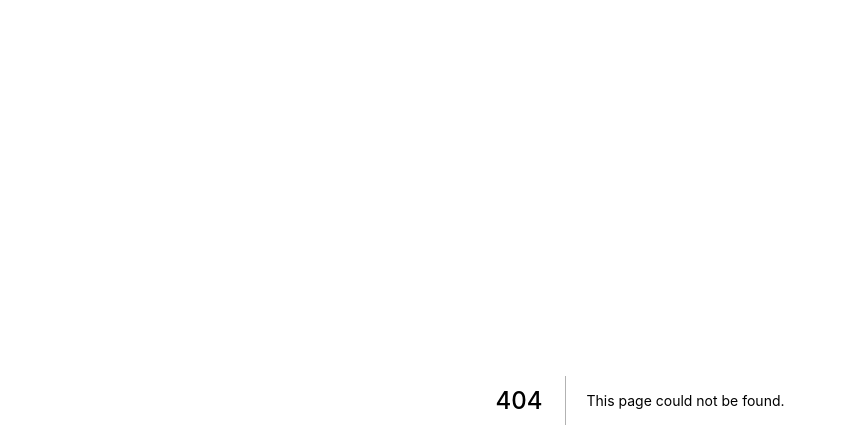
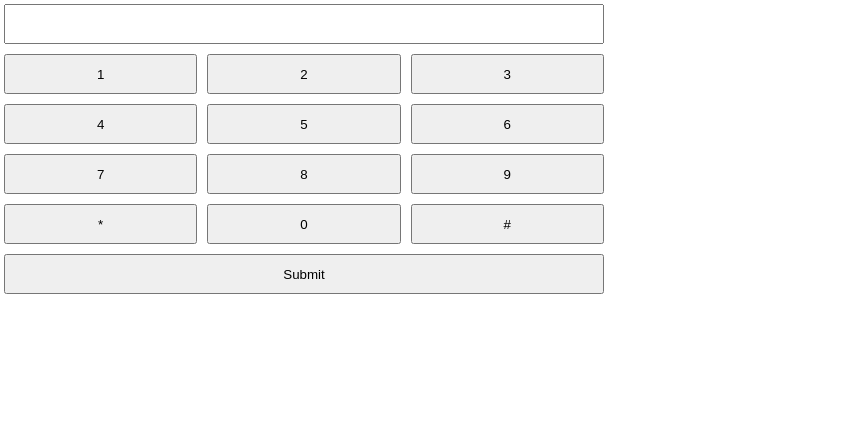
Before and after one commit to benalexb/exercises, a Next.js app: page /numpad in a window 1280 px wide. Before the commit this address had no page. Shown: the top 448 px of the page, without its empty margins (0-843 px from the left). Built offline with nearby package versions, Linux system fonts and the light colour scheme.

Commit message:
Finished num pad exercise

```diff
--- a/components/Calendar/index.js
+++ /dev/null
@@ -1,3 +0,0 @@
-import Calendar from './Calendar'
-export * from './Calendar'
-export default Calendar;
--- a/pages/calendar.js
+++ b/pages/calendar.js
@@ -1,4 +1,4 @@
-import Calendar from '../components/Calendar';
+import Calendar from '../src/components/Calendar';
 
 /*
  * The purpose of this exercise is to get familiar with CSS Grid layouts.
--- a/pages/index.js
+++ b/pages/index.js
@@ -1,5 +1,5 @@
 import Link from 'next/link';
-import styles from '../styles/Home.module.css';
+import styles from '../src/styles/Home.module.css';
 
 const Home = () => (
   <div className={styles.container}>
@@ -7,6 +7,9 @@
       <li>
         <Link href="/calendar">Calendar</Link>
       </li>
+      <li>
+        <Link href="/numpad">NumPad</Link>
+      </li>
     </ul>
   </div>
 );
--- a/components/Calendar/Calendar.jsx
+++ b/src/components/Calendar.jsx
@@ -3,9 +3,9 @@
 import { DateTime, Info, Duration } from 'luxon';
 import clsx from 'clsx';
 import { range } from 'lodash';
-import styles from './Calendar.module.css';
+import styles from '../styles/Calendar.module.css';
 
-const Cell = ({ children, strong, highlight }, key) => {
+export const Cell = ({ children, strong, highlight }, key) => {
   const classes = clsx(
     styles.cell,
     {
--- /dev/null
+++ b/src/components/NumPad.jsx
@@ -0,0 +1,72 @@
+import { useState } from 'react';
+import styles from '../styles/NumPad.module.css';
+
+const PAD_OPTIONS = ['1', '2', '3', '4', '5', '6', '7', '8', '9', '*', '0', '#'];
+
+const NumPad = () => {
+  const [inputValue, setInputValue] = useState('');
+  const [submissions, setSubmissions] = useState([]);
+
+  const onInputChange = (event) => {
+    setInputValue(event.target.value);
+  };
+
+  const onNumOptionClick = (numOption) => {
+    setInputValue(inputValue + numOption);
+  };
+
+  const onSubmitClick = () => {
+    if (inputValue.length) {
+      setSubmissions([...submissions, inputValue]);
+      setInputValue('');
+    }
+  };
+
+  const onSubmitEntryClick = (submissionEntry, submissionIndex) => {
+    setInputValue(submissionEntry);
+    const submissionsCopy = [...submissions];
+    submissionsCopy.splice(submissionIndex, 1);
+    setSubmissions(submissionsCopy);
+  };
+
+  return (
+    <div className={styles.container}>
+      <div className={styles['grid-container']}>
+        <input
+          type="text"
+          value={inputValue}
+          onChange={onInputChange}
+          className={styles['text-input']}
+        />
+        {PAD_OPTIONS.map((padOption) => (
+          <button
+            type="button"
+            key={`pad-option-${padOption}`}
+            onClick={() => onNumOptionClick(padOption)}
+          >
+            {padOption}
+          </button>
+        ))}
+        <button
+          type="button"
+          className={styles['submit-button']}
+          onClick={onSubmitClick}
+        >
+          Submit
+        </button>
+      </div>
+      <div className={styles.submissions}>
+        {submissions.map((submission, index) => (
+          <p
+            key={`submission-${onInputChange}-${index}`}
+            onClick={() => onSubmitEntryClick(submission, index)}
+          >
+            {submission}
+          </p>
+        ))}
+      </div>
+    </div>
+  );
+};
+
+export default NumPad;
--- /dev/null
+++ b/src/styles/NumPad.module.css
@@ -0,0 +1,34 @@
+.container {
+  margin: 4px;
+  max-width: 600px;
+}
+
+.grid-container {
+  display: grid;
+  gap: 10px;
+  grid-template-columns: repeat(3, 1fr);
+}
+
+.grid-container button,
+.grid-container input {
+  height: 40px;
+}
+
+.text-input {
+  grid-column: 1 / span 3;
+}
+
+.submit-button {
+  grid-column: 1 / span 3;
+}
+
+.submissions {
+  display: flex;
+  flex-direction: column;
+}
+
+.submissions p {
+  border: 1px solid black;
+  width: fit-content;
+  padding: 10px;
+}
```
Also changed, not shown: pages/_app.js (+4 -3 lines), pages/numpad.js (added, +18 -0 lines), .eslintrc.json, src/styles/Calendar.module.css (renamed from components/Calendar/Calendar.module.css), src/styles/Home.module.css (renamed from styles/Home.module.css), src/styles/globals.css (renamed from styles/globals.css).
